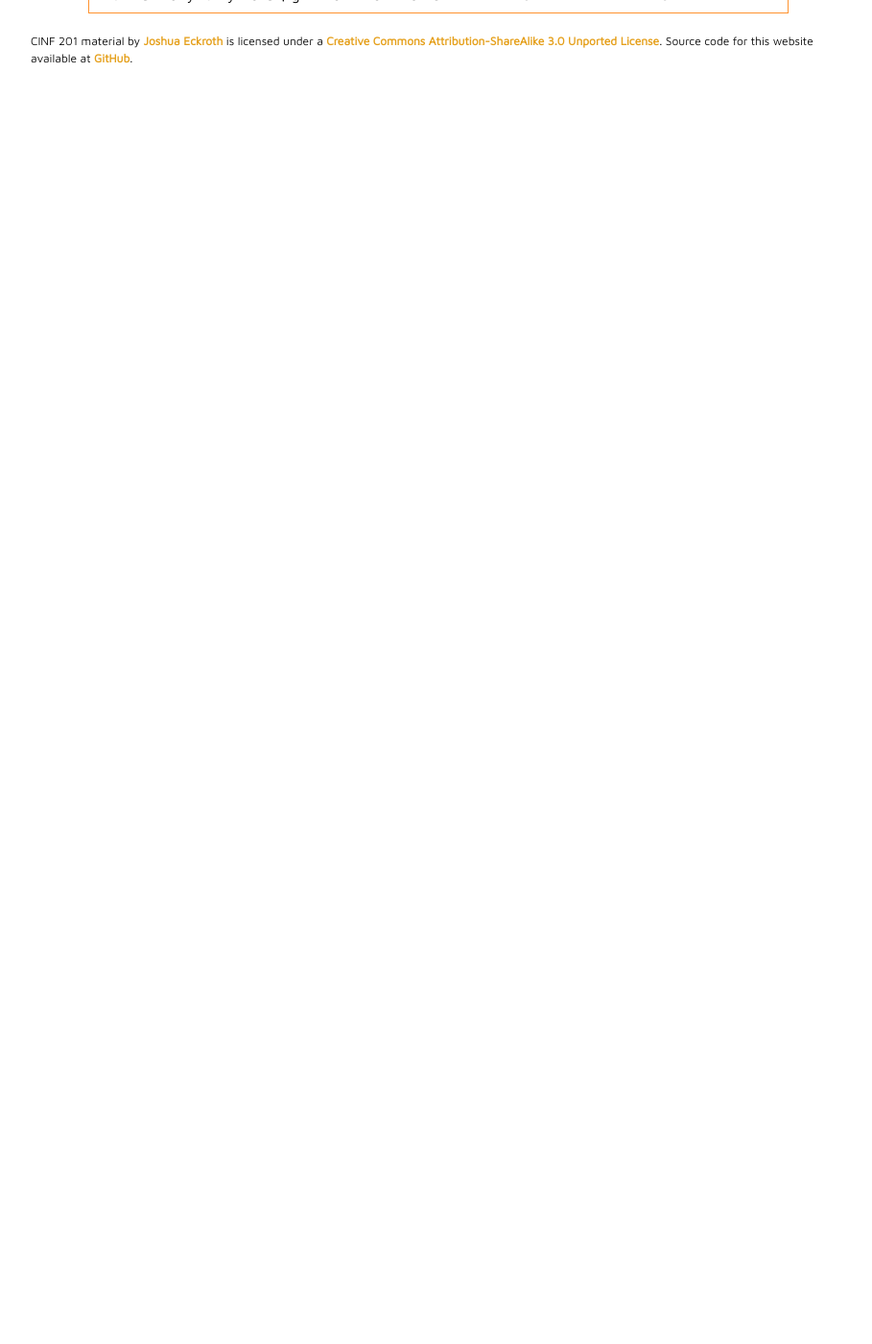
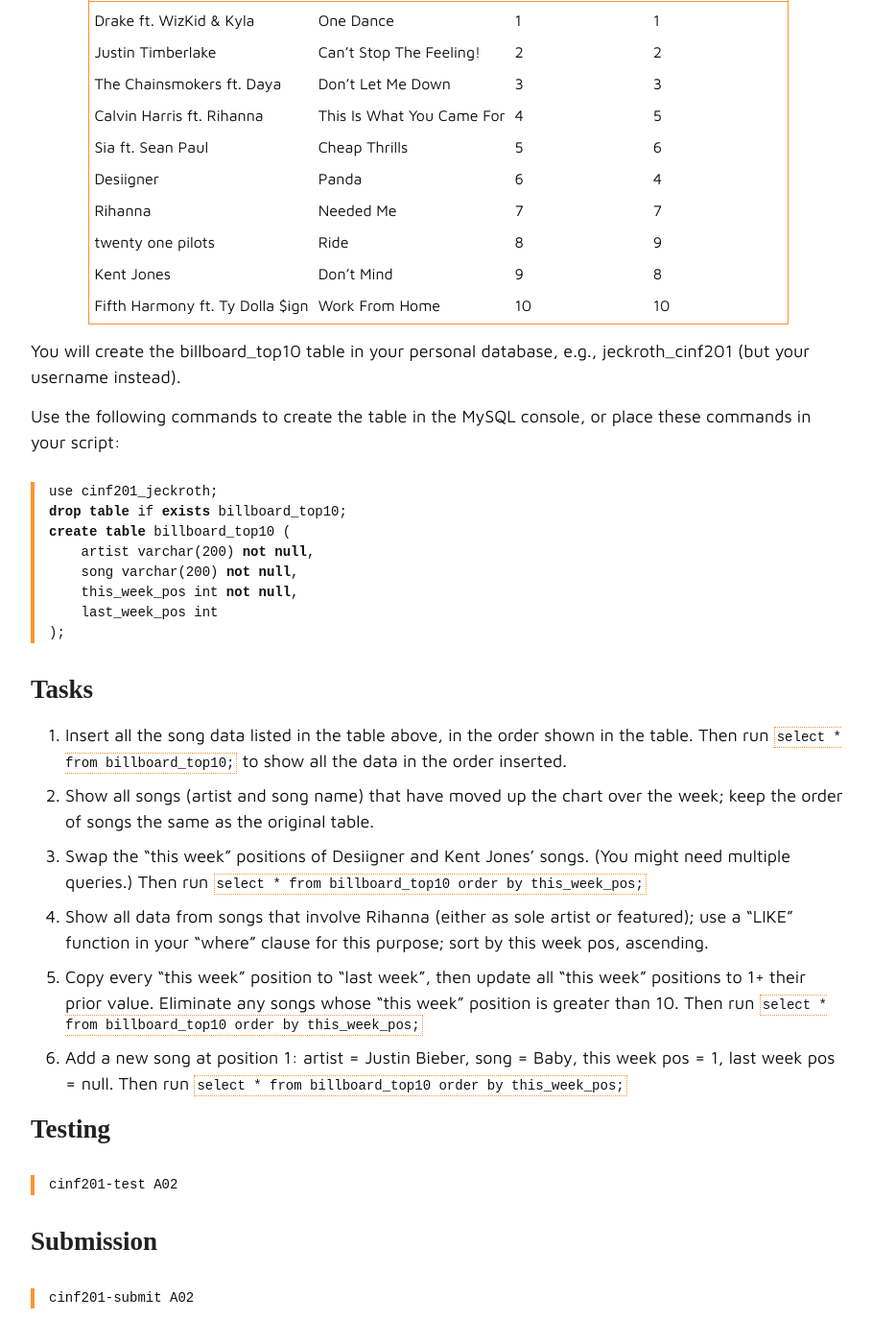
Before and after one commit to joshuaeckroth/cinf201-website, a Jekyll site: the page built from assignments/a02.markdown, in a window 1280 px wide and 1400 px high, scrolled down 518 px. Shown: the whole window at 96% size, without its empty margins (183-1092 px from the left). Built offline with Jekyll 4.4.1, drawn with Linux system fonts in a browser that asks for light colours; some web fonts are replaced; before the commit the page ends 900 px from its top, so only the background shows below that; some of the changed text lies outside the part shown.

Commit message:
Wrote some assignments

```diff
--- a/assignments/a02.markdown
+++ b/assignments/a02.markdown
@@ -7,7 +7,11 @@ categories: [assignments]
 
 # A02: Billboard Top 10
 
-For the [week of July 23, 2016](http://www.billboard.com/charts/hot-100/2016-07-23):
+This assignment helps you practice "insert", "select", "update", and "delete" queries. We'll use a simple dataset of Billboard top songs for the [week of July 23, 2016](http://www.billboard.com/charts/hot-100/2016-07-23).
+
+## Preparation
+
+Here is the song data:
 
 | Artist | Song | This week position | Last week position |
 |-
@@ -21,3 +25,39 @@ For the [week of July 23, 2016](http://www.billboard.com/charts/hot-100/2016-07-
 | twenty one pilots | Ride | 8 | 9 |
 | Kent Jones | Don't Mind | 9 | 8 |
 | Fifth Harmony ft. Ty Dolla $ign | Work From Home | 10 | 10 |
+
+You will create the billboard\_top10 table in your personal database, e.g., jeckroth\_cinf201 (but your username instead).
+
+Use the following commands to create the table in the MySQL console, or place these commands in your script:
+
+~~~ sql
+use cinf201_jeckroth;
+drop table if exists billboard_top10;
+create table billboard_top10 (
+    artist varchar(200) not null,
+    song varchar(200) not null,
+    this_week_pos int not null,
+    last_week_pos int
+);
+~~~
+
+## Tasks
+
+1. Insert all the song data listed in the table above, in the order shown in the table. Then run `select * from billboard_top10;` to show all the data in the order inserted.
+2. Show all songs (artist and song name) that have moved up the chart over the week; keep the order of songs the same as the original table.
+3. Swap the "this week" positions of Desiigner and Kent Jones' songs. (You might need multiple queries.) Then run `select * from billboard_top10 order by this_week_pos;`
+4. Show all data from songs that involve Rihanna (either as sole artist or featured); use a "LIKE" function in your "where" clause for this purpose; sort by this week pos, ascending.
+5. Copy every "this week" position to "last week", then update all "this week" positions to 1+ their prior value. Eliminate any songs whose "this week" position is greater than 10. Then run `select * from billboard_top10 order by this_week_pos;`
+6. Add a new song at position 1: artist = Justin Bieber, song = Baby, this week pos = 1, last week pos = null. Then run `select * from billboard_top10 order by this_week_pos;`
+
+## Testing
+
+~~~
+cinf201-test A02
+~~~
+
+## Submission
+
+~~~
+cinf201-submit A02
+~~~
```
Also changed, not shown: assignments/a03.markdown (+29 -0 lines), assignments/a05.markdown (+30 -0 lines).
